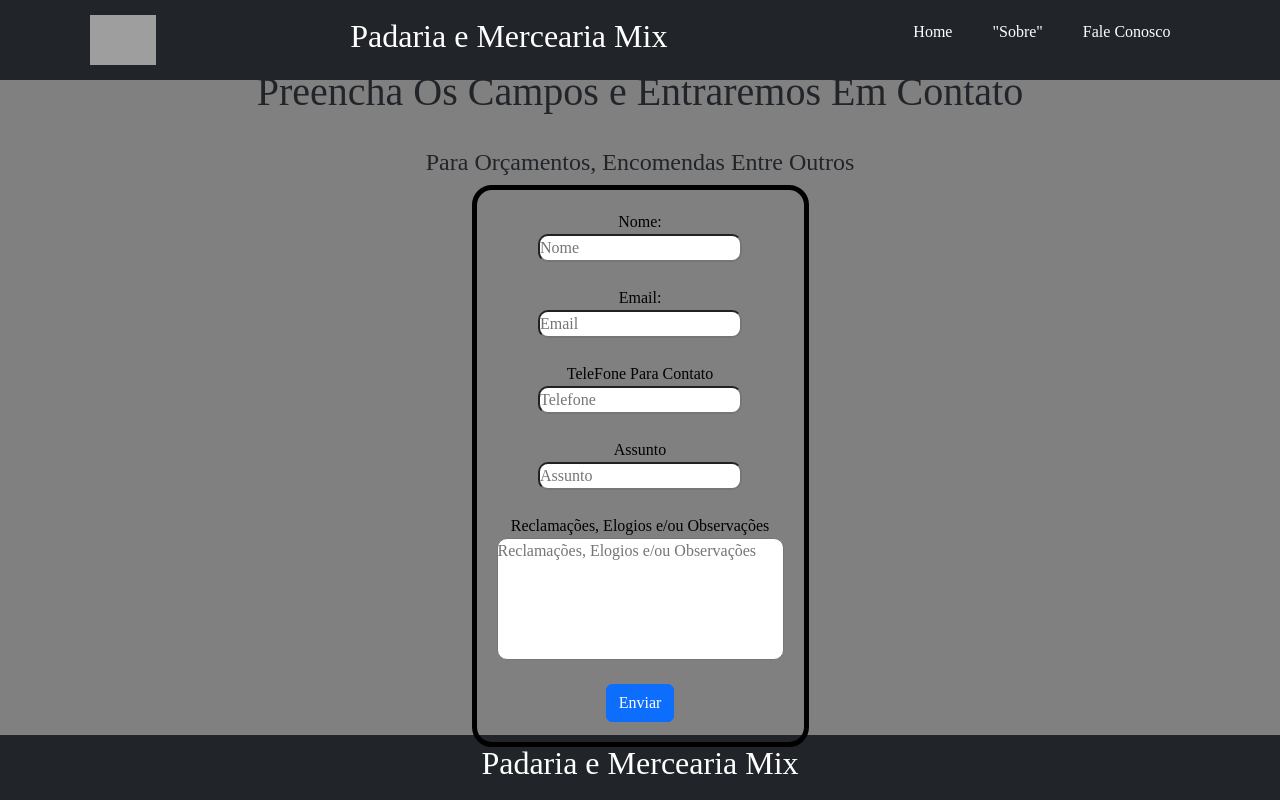
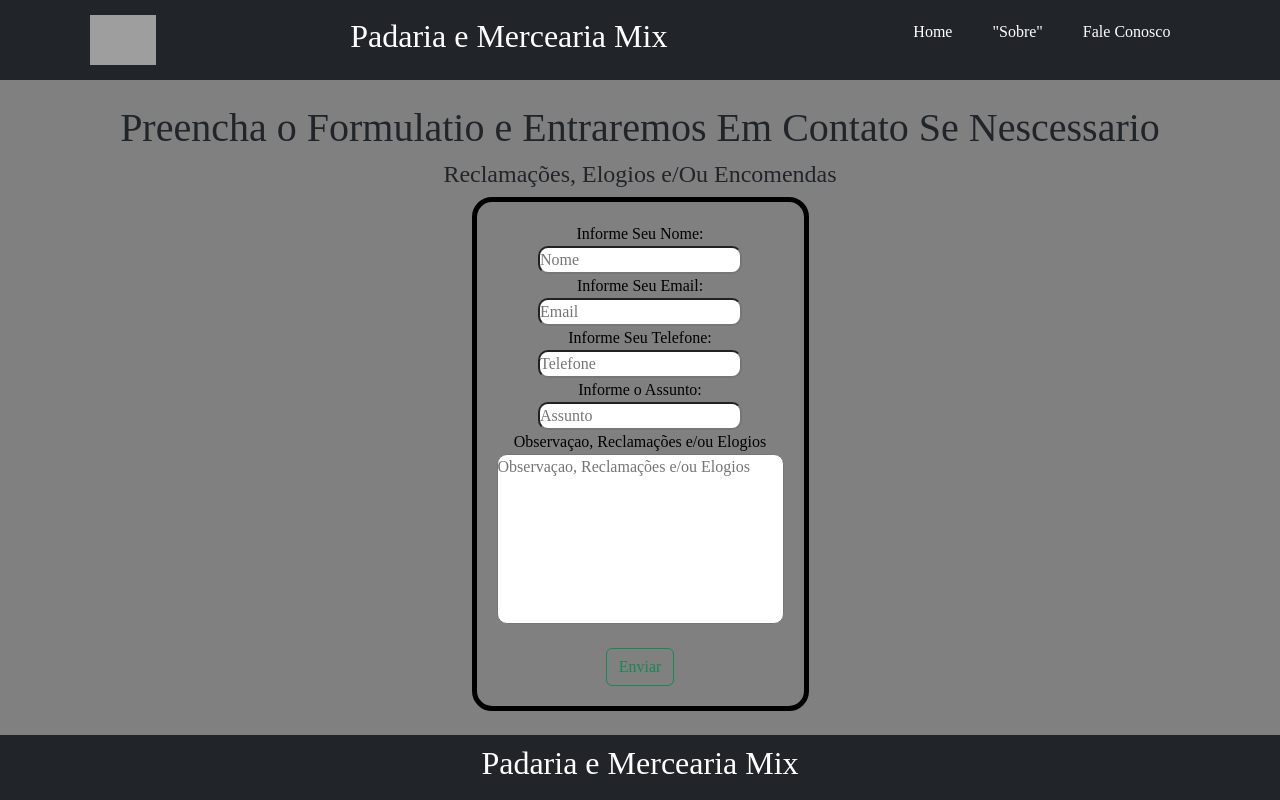
Before and after one commit to MarcosSousa10/sitespa, a React (Create React App) app: page /faleconosco in a window 1280 px wide. Built offline with nearby package versions, Linux system fonts and the light colour scheme; grey boxes are pictures that could not be loaded; a web font is replaced by a local one.

Commit message:
16102022

```diff
--- a/package.json
+++ b/package.json
@@ -6,9 +6,13 @@
     "@testing-library/jest-dom": "^5.16.5",
     "@testing-library/react": "^13.4.0",
     "@testing-library/user-event": "^13.5.0",
+    "axios": "^1.1.3",
     "bootstrap": "^5.2.2",
+    "moment": "^2.29.4",
     "react": "^18.2.0",
+    "react-datepicker": "^4.8.0",
     "react-dom": "^18.2.0",
+    "react-icons": "^4.6.0",
     "react-router-dom": "^6.4.2",
     "react-scripts": "5.0.1",
     "reactstrap": "^9.1.4",
--- a/src/pages/FaleConosco/index.js
+++ b/src/pages/FaleConosco/index.js
@@ -1,27 +1,53 @@
+
 import './style.css';
-const faleconosco = () => {
+import { useState } from 'react';
+import axios from 'axios';
+import { Link } from 'react-router-dom';
+function FaleConosco() {
+  const [nome, setNome] = useState('');
+  const [email, setEmail] = useState('');
+  const [telefone, setTelefone] = useState('');
+  const [assunto, setAssunto] = useState('');
+  const [observacao, setObservacao] = useState('');
+const [limpo,setLimpo]= useState({nome:"",email:"",telefone:"",assunto:"",obeservacao:""});
 
-return (
-    <div className='container formulario'>
+  const saveTask= async () => {
+   const task = await axios.post('http://localhost:3333/todo', {
+    nome:nome,
+    email:email,
+    telefone:telefone,
+    assunto:assunto,
+    observacao:observacao,
+  });
+  }
+const mudarPagina=()=>{
+  window.location.href = "/";
+
+}
+    return (
+
+        <div className='formulario'>
+
+            <h1>Preencha o Formulatio e Entraremos Em Contato Se Nescessario</h1>
+            <h4>Reclamações, Elogios e/Ou Encomendas</h4>
+            <div className='form'>
+              <label htmlFor="">Informe Seu Nome:</label>
+              <input type="text" placeholder='Nome'   onChange={(txt)=>setNome(txt.target.value)}  />
+              <label htmlFor="">Informe Seu Email:</label>
+              <input type="text" placeholder='Email' onChange={(txt)=>setEmail(txt.target.value )}/>
+              <label htmlFor="">Informe Seu Telefone:</label>
+              <input type="text" placeholder='Telefone' onChange={(txt)=>setTelefone(txt.target.value)}/>
+              <label htmlFor="">Informe o Assunto:</label>
+              <input type="text" placeholder='Assunto'  onChange={(txt)=>setAssunto(txt.target.value)}/>
+              <label htmlFor="">Observaçao, Reclamações e/ou Elogios</label>
+             <textarea cols="30" rows="7" style={{resize:'none'}} placeholder='Observaçao, Reclamações e/ou Elogios' onChange={(txt)=>setObservacao(txt.target.value)}></textarea><br />
+             <button className='btn btn-outline-success salvar' onClick={()=>{saveTask() ;alert("Enviado Com Sucesso")}}>Enviar</button>
+            </div>
 
 
-    <h1>Preencha Os Campos e Entraremos Em Contato</h1><br/>
-    <h4>Para Orçamentos, Encomendas Entre Outros </h4>
-<form>
-<label for="">Nome:</label>
-<input type="text" name="nome"  placeholder='Nome' /><br/>
- <label for="">Email:</label>
- <input type="email" name="email" placeholder='Email' /><br/>
-<label for="">TeleFone Para Contato</label>
-<input type="tel" name="telefone" placeholder='Telefone' /><br/>
-<label for="">Assunto</label>
-<input type="text" name="observacao" placeholder='Assunto'/><br/>
-<label for="">Reclamações, Elogios e/ou Observações</label>
-<textarea rows="5" cols="30"style={{resize:'none'}} placeholder='Reclamações, Elogios e/ou Observações'></textarea><br/>
-<button type="submit" className='btn btn-primary'>Enviar</button>
 
-</form>
-</div>
-)
-}
-export default faleconosco;
+      </div>
+    );
+  }
+
+  export default FaleConosco;
--- a/src/pages/FaleConosco/style.css
+++ b/src/pages/FaleConosco/style.css
@@ -6,7 +6,7 @@
     justify-content: center;
     height: calc(100vh - 145px);
 }
-.formulario form{
+.formulario .form{
     display: flex;
     flex-direction: column;
     align-items: center;
@@ -19,7 +19,7 @@
 
 
 }
-.formulario form input{
+.formulario .form input{
     border-radius: 10px;
 }
-.formulario form textarea{border-radius: 10px;}
+.formulario .form textarea{border-radius: 10px;}
```
Also changed, not shown: 1 other file (tests, documents, lock files or other folders).
